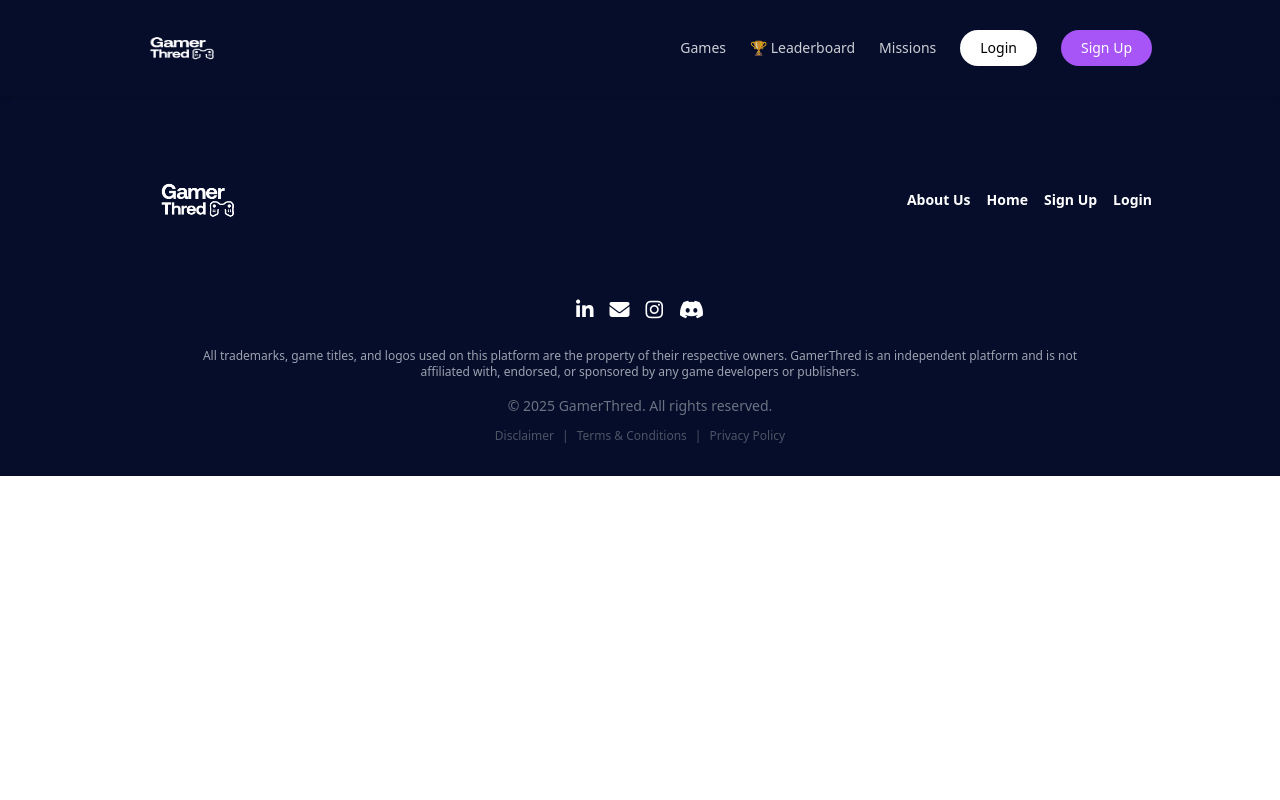
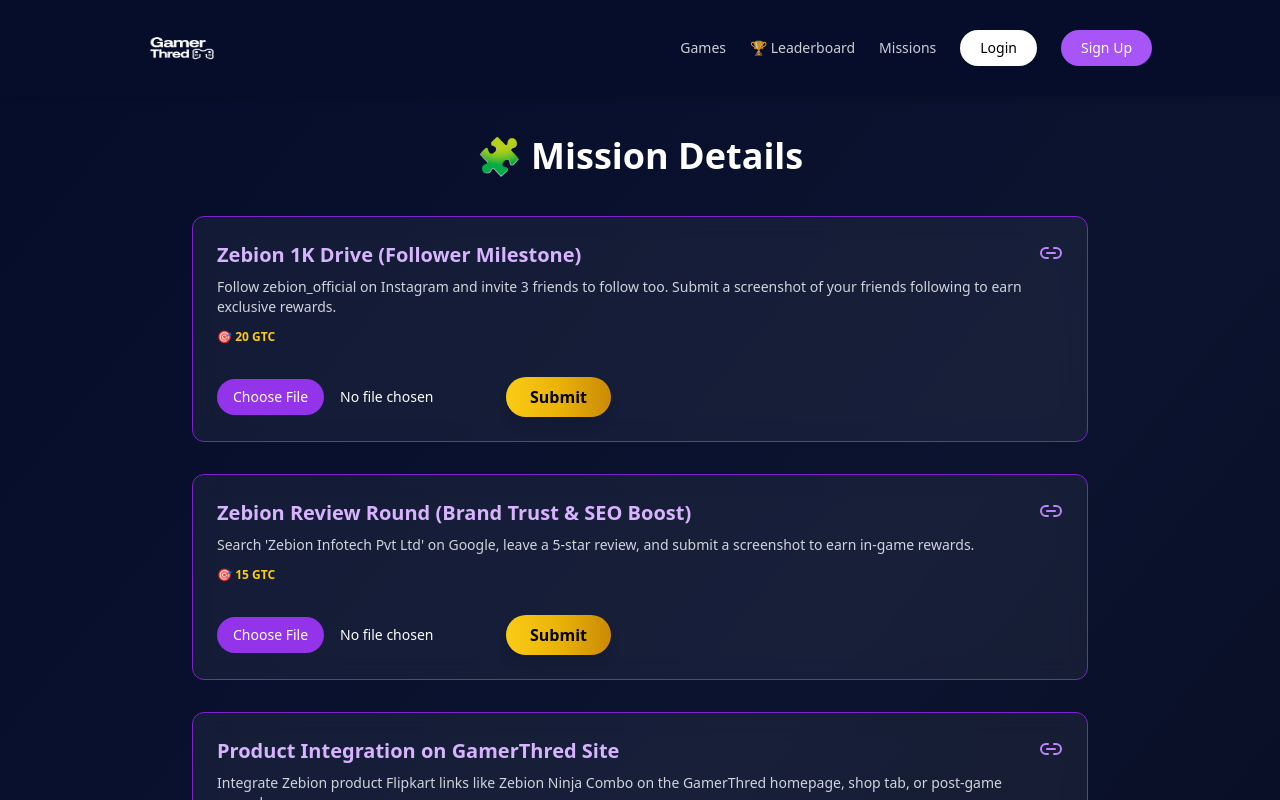
Before and after one commit to triggereddown/gamerthred, a React (Vite) app in the folder gamerthred/: page /missiondetails in a window 1280 px wide. Shown: the top 800 px of the page. Built offline with nearby package versions, Linux system fonts and the light colour scheme.

Commit message:
Updated to missions/details

```diff
--- a/gamerthred/src/App.jsx
+++ b/gamerthred/src/App.jsx
@@ -24,7 +24,9 @@
 import Leaderboard from "./pages/Leaderboard/Leaderboard";
 import Rewards from "./pages/Rewards/Rewards";
 import Missions from "./pages/Missions/Missions";
+
 import ForgotPassword from "./pages/ForgotPassword/ForgotPassword";
+import MissionDetails from "./pages/MissionDetail/MissionDetail";
 
 const AppWrapper = () => {
   const location = useLocation();
@@ -47,6 +49,7 @@
         <Route path="/leaderboard" element={<Leaderboard />} />
         <Route path="/rewards" element={<Rewards />} />
         <Route path="/missions" element={<Missions />} />
+        <Route path="/missiondetails" element={<MissionDetails />} />
         <Route path="/changepassword/:vs_code" element={<ForgotPassword />} />
       </Routes>
 
--- /dev/null
+++ b/gamerthred/src/pages/MissionDetail/MissionDetail.jsx
@@ -0,0 +1,160 @@
+import React, { useState } from "react";
+import { Link2 } from "lucide-react"; // Icon
+
+const MissionDetails = () => {
+  const missions = [
+    {
+      id: 1,
+      title: "Zebion 1K Drive (Follower Milestone)",
+      description:
+        "Follow zebion_official on Instagram and invite 3 friends to follow too. Submit a screenshot of your friends following to earn exclusive rewards.",
+      link: "https://www.instagram.com/zebion_official/",
+      action: "Follow zebion_official and invite 3 friends.",
+      condition: "3 friends must follow Zebion and provide screenshot proof.",
+      unlock:
+        "Player becomes eligible for exclusive rewards only after this step.",
+      goal: "Help Zebion reach 1,000–1,500+ organic followers.",
+      pts: 20,
+    },
+    {
+      id: 2,
+      title: "Zebion Review Round (Brand Trust & SEO Boost)",
+      description:
+        "Search 'Zebion Infotech Pvt Ltd' on Google, leave a 5-star review, and submit a screenshot to earn in-game rewards.",
+      link: "https://www.google.com/search?q=Zebion+Infotech+Pvt+Ltd",
+      action: "Search on Google and leave a 5-star review.",
+      condition: "Review must be 5 stars (description optional).",
+      proof: "Submit screenshot of the review.",
+      outcome: "Boost Zebion’s online reputation.",
+      pts: 15,
+    },
+    {
+      id: 3,
+      title: "Product Integration on GamerThred Site",
+      description:
+        "Integrate Zebion product Flipkart links like Zebion Ninja Combo on the GamerThred homepage, shop tab, or post-game reward pages.",
+      link: "https://dl.flipkart.com/s/bY4!h0NNNN",
+      action: "Add Flipkart product links of Zebion to GamerThred site.",
+      placement: "Homepage, shop tab, or post-game reward page.",
+      product: "Zebion Ninja Combo",
+      proof: "Screenshot of product integration on the site.",
+      pts: 25,
+    },
+    {
+      id: 4,
+      title: "GT Special 1: Follow on Instagram",
+      description:
+        "Follow GamerThred on Instagram to stay updated and earn rewards.",
+      link: "https://www.instagram.com/gamerthred/",
+      action: "Follow GamerThred Instagram account.",
+      proof: "Submit screenshot of following the account.",
+      pts: 10,
+    },
+    {
+      id: 5,
+      title: "GT Special 2: Join the Discord",
+      description:
+        "Join the GamerThred Discord community and be part of exclusive game drops and events.",
+      link: "https://discord.gg/YOUR_INVITE_CODE",
+      action: "Join GamerThred Discord server.",
+      proof: "Submit screenshot of membership.",
+      pts: 10,
+    },
+    {
+      id: 6,
+      title: "Purchase & Submit Screenshot",
+      description:
+        "Buy any Zebion product from Flipkart or Amazon and submit the purchase screenshot to unlock top-tier rewards.",
+      link: "https://dl.flipkart.com/s/bY4!h0NNNN",
+      action: "Purchase Zebion product from Flipkart or Amazon.",
+      proof: "Submit purchase confirmation screenshot.",
+      reward: "Top-tier reward eligibility upon verification.",
+      pts: 50,
+    },
+  ];
+
+  const [images, setImages] = useState({});
+
+  const handleImageChange = (e, id) => {
+    const file = e.target.files[0];
+    setImages((prev) => ({ ...prev, [id]: file }));
+  };
+
+  const handleSubmit = (id, title) => {
+    const image = images[id];
+    if (!image) {
+      alert("Please upload an image before submitting.");
+      return;
+    }
+
+    console.log(`Mission Submitted: ${title}`);
+    console.log("Uploaded Image File:", image);
+
+    alert(`Mission submitted: ${title}`);
+  };
+
+  return (
+    <div className="min-h-screen bg-gradient-to-br from-[#050D2B] via-[#0B132F] to-[#060A1B] text-white py-10 px-4 md:px-12 font-sans">
+      <h1 className="text-3xl md:text-4xl font-bold mb-10 text-center text-white">
+        🧩 Mission Details
+      </h1>
+
+      <div className="space-y-8 max-w-4xl mx-auto">
+        {missions.map((mission) => (
+          <div
+            key={mission.id}
+            className="flex flex-col gap-4 bg-white bg-opacity-5 backdrop-blur-md rounded-xl p-6 border border-purple-700 hover:border-purple-500 transition-all"
+          >
+            <div className="flex items-start justify-between gap-4 flex-wrap">
+              <div className="flex-1 min-w-[200px]">
+                <h2 className="text-xl font-semibold text-purple-300 mb-2">
+                  {mission.title}
+                </h2>
+
+                <p className="text-sm text-gray-300 mb-3">
+                  {mission.description}
+                </p>
+
+                <div className="flex items-center gap-2 mt-1 text-yellow-400 text-xs font-bold">
+                  🎯 {mission.pts} GTC
+                </div>
+              </div>
+
+              {mission.link && (
+                <div className="shrink-0">
+                  <a
+                    href={mission.link}
+                    target="_blank"
+                    rel="noopener noreferrer"
+                    className="text-purple-400 hover:text-purple-200"
+                    title="Go to mission link"
+                  >
+                    <Link2 size={24} />
+                  </a>
+                </div>
+              )}
+            </div>
+
+            <div className="flex flex-col sm:flex-row sm:items-center gap-4 mt-4">
+              <input
+                type="file"
+                accept="image/*"
+                onChange={(e) => handleImageChange(e, mission.id)}
+                className="w-full sm:w-auto text-sm text-white file:mr-4 file:py-2 file:px-4 file:rounded-full file:border-0 file:bg-purple-600 file:text-white hover:file:bg-purple-500"
+              />
+
+              <button
+                onClick={() => handleSubmit(mission.id, mission.title)}
+                className="w-full sm:w-auto px-6 py-2 rounded-full bg-gradient-to-r from-yellow-400 via-yellow-500 to-yellow-600 text-black font-bold shadow-lg hover:from-yellow-500 hover:to-yellow-700 transition"
+              >
+                Submit
+              </button>
+            </div>
+          </div>
+        ))}
+      </div>
+    </div>
+  );
+};
+
+export default MissionDetails;
```
Also changed, not shown: 1 other file (tests, documents, lock files or other folders).
